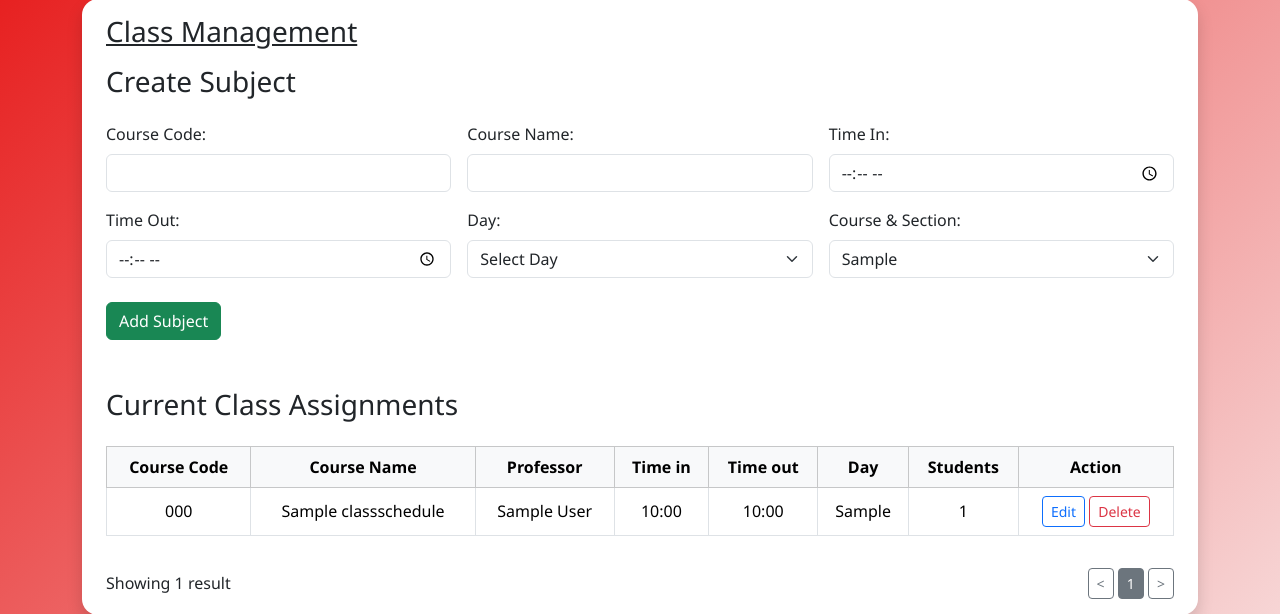
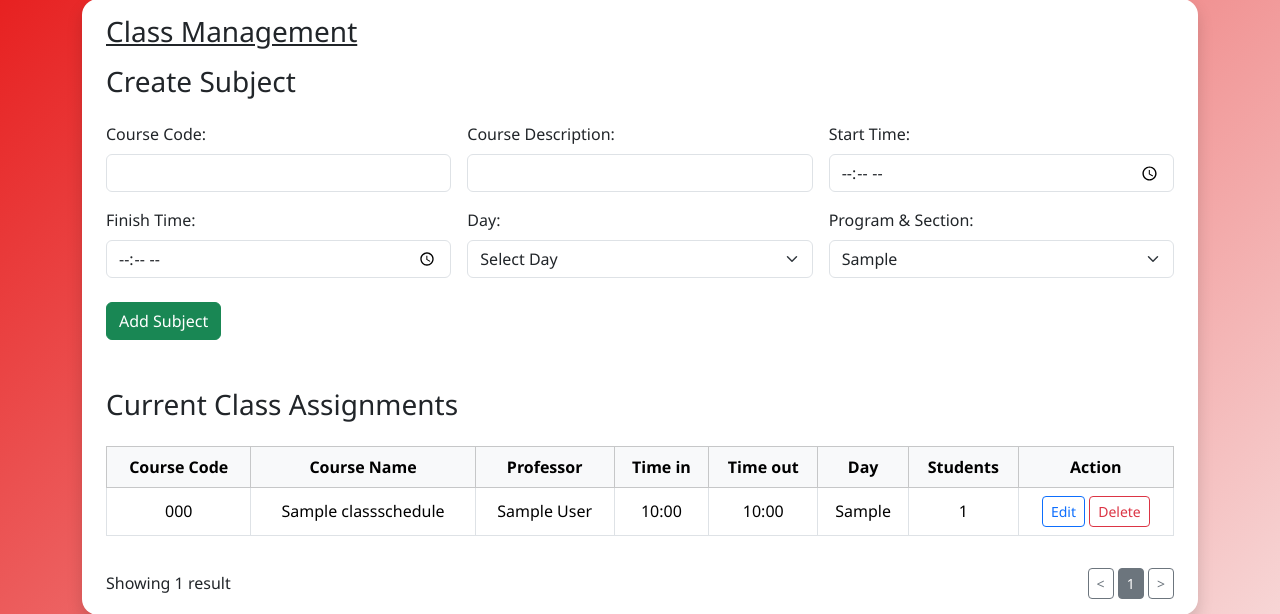
Before and after one commit to Lailebisnotavailable/PTLT---WebApp, a Django app: page /class_management in a window 1280 px wide. Shown: the part 107-721 px from the top of the page. Run offline with Django 5.2, Linux system fonts and the light colour scheme; tables that the repository leaves empty hold one stand-in row (values such as "Sample post").

Commit message:
TextLabels changes

```diff
--- a/PTLT/settings.py
+++ b/PTLT/settings.py
@@ -84,7 +84,7 @@ DATABASES = {
         'USER': 'root',
         'PASSWORD': '',
         'HOST': 'localhost',
-        'PORT': '3307',
+        'PORT': '3306',
     }
 }
 
--- a/PTLT_App/templates/class_management.html
+++ b/PTLT_App/templates/class_management.html
@@ -33,16 +33,16 @@
                     <input type="text" class="form-control" name="course_code">
                 </div>
                 <div class="col-md-4">
-                    <label class="form-label">Course Name:</label>
-                    <input type="text" class="form-control" name="course_name">
+                    <label class="form-label">Course Description:</label>
+                    <input type="text" class="form-control" name="course_description">
                 </div>
                 <div class="col-md-4">
-                    <label class="form-label">Time In:</label>
-                    <input type="time" class="form-control" id="time_in" name="time_in">
+                    <label class="form-label">Start Time:</label>
+                    <input type="time" class="form-control" id="start_time" name="start_time">
                 </div>
                 <div class="col-md-4">
-                    <label class="form-label">Time Out:</label>
-                    <input type="time" class="form-control" id="time_out" name="time_out">
+                    <label class="form-label">Finish Time:</label>
+                    <input type="time" class="form-control" id="finish_time" name="finish_time">
                 </div>
                 <div class="col-md-4">
                     <label class="form-label">Day:</label>
@@ -56,8 +56,8 @@
                     </select>
                 </div>
                 <div class="col-md-4">
-                    <label class="form-label">Course & Section:</label>
-                    <select class="form-select" name="course_section">
+                    <label class="form-label">Program & Section:</label>
+                    <select class="form-select" name="program_section">
                         {% for section in course_sections %}
                             <option value="{{ section.course_section }}">{{ section.course_section }}</option>
                         {% endfor %}
--- a/PTLT_App/templates/student_attendance_records.html
+++ b/PTLT_App/templates/student_attendance_records.html
@@ -26,9 +26,9 @@
         <!-- Filter Section -->
         <div class="row g-3 align-items-center mb-4">
             <div class="col-md-4">
-                <label for="subject" class="form-label">Subject & Course:</label>
+                <label for="subject" class="form-label">Subject & Program:</label>
                 <select id="subject" class="form-select" onchange="this.form.submit()" name="schedule">
-                    <option value="">-- Select Subject & Course --</option>
+                    <option value="">-- Select Subject & Program --</option>
                     {% for sched in schedules %}
                         <option value="{{ sched.id }}" {% if sched.id|stringformat:'s' == selected_schedule_id %}selected{% endif %}>
                             {{ sched.course_code }} - {{ sched.course_section }}
```
Also changed, not shown: PTLT_App/migrations/0001_initial.py.
